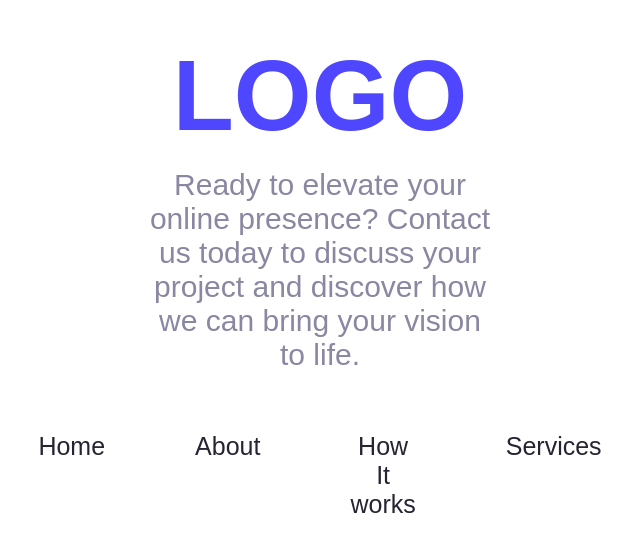
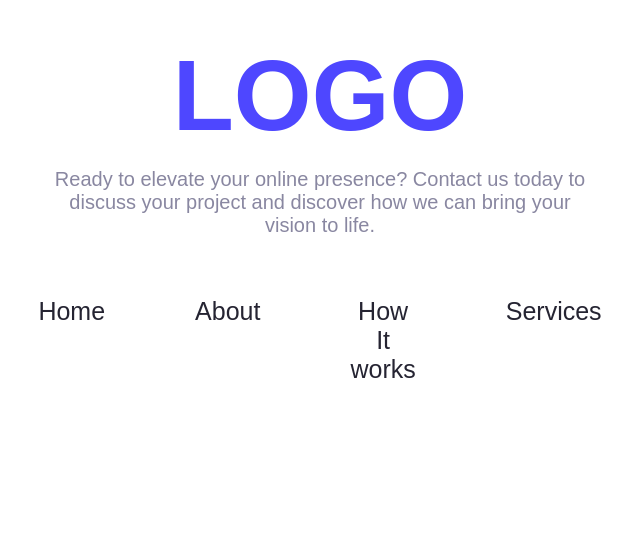
Before and after one commit to Agontuk19/webflow1, a plain HTML site: page index.html in a window 1280 px wide. Shown: the part 3855-4407 px from the top of the page, without its empty margins (320-960 px from the left). After the commit the page ends 4352 px from the top, so only its background shows below. Drawn offline with Linux system fonts and the light colour scheme.

Commit message:
Enhanced Footer Padding

```diff
--- a/style.css
+++ b/style.css
@@ -13,6 +13,8 @@
 /* Shared Styles */
 main {
     background-color: #f5f7ff;
+    margin-top: 0px;
+    padding-top: 0px;
 }
 .text-primary {
     color: #4E47FF;
@@ -254,7 +256,7 @@ nav {
 
 /* Footer Styles */
 footer {
-    padding: 105px 455px;
+    padding: 105px 360px;
     margin-top: 0;
     text-align: center;
 }
@@ -264,7 +266,7 @@ footer {
     margin: 15px;
 }
 .footer-desc {
-    font-size: 30px;
+    font-size: 20px;
     font-weight: 300;
     margin-bottom: 10px;
     color: rgba(137, 135, 161, 1);
```
